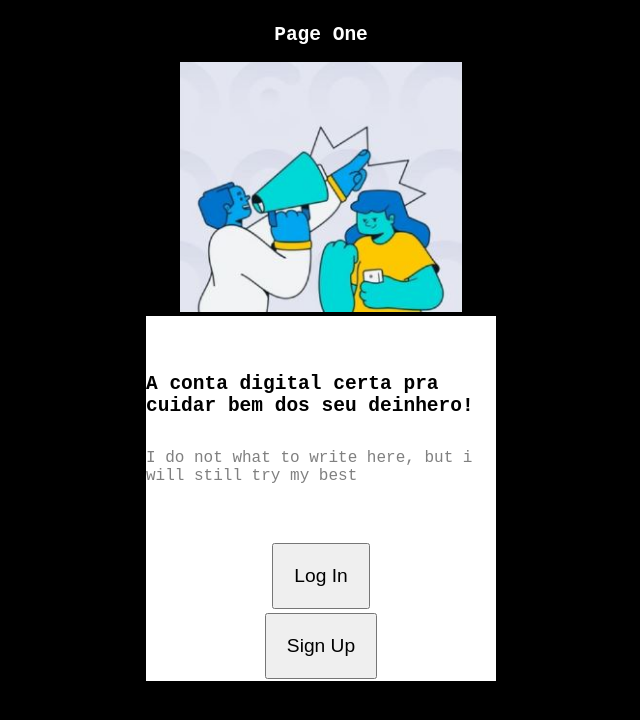
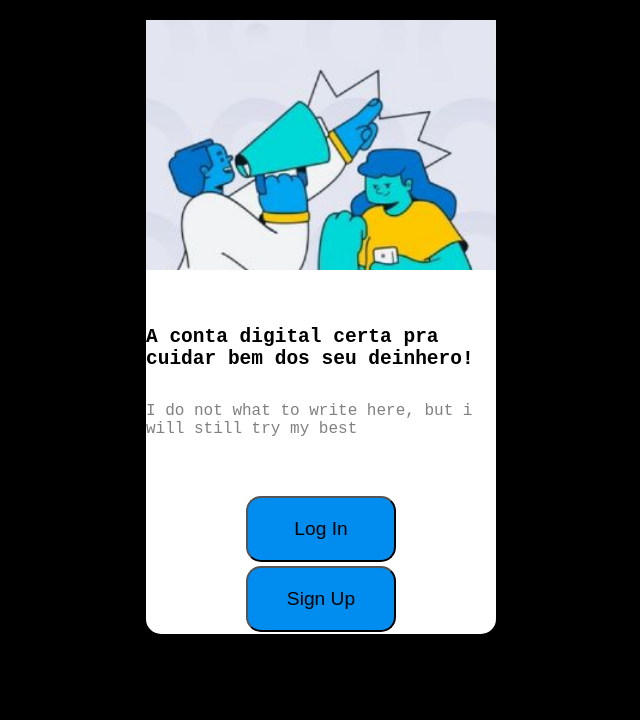
Before and after one commit to satindersingh472/gridZero, a plain HTML site: page pageOne.html in a window 1280 px wide. Shown: the whole page, without its empty margins (319-959 px from the left). Drawn offline with Linux system fonts and the light colour scheme.

Commit message:
finished

```diff
--- a/css/pageOne.css
+++ b/css/pageOne.css
@@ -2,7 +2,9 @@ body section{
     background-color: white;
     display: grid;
     width: 350px;
-    margin: 0 auto;
+    margin: 20px auto 20px auto;
+    border-radius: 15px;
+
 }
 body{
     background-color: black;
@@ -15,7 +17,7 @@ header{
     background-color: black;
     color: white;
 }
-header div img{
+header img{
     height: 250px;
     width: 100%;
     object-fit: cover;
@@ -42,4 +44,8 @@ footer button:nth-child(1), footer button:nth-child(2){
     padding: 20px;
     margin: 2px;
     font-size: 1.2rem;
+    width: 150px;
+    border-radius: 15px;
+    background-color: #018CEF;
+
 }
--- a/pageOne.html
+++ b/pageOne.html
@@ -35,12 +35,8 @@
 <body>
     <section>
         <header>
-            <div>
-                <h1>Page One</h1>
-            </div>
-            <div>
-                <img src="images/grid_hero.JPG" alt="a random image">
-            </div>
+            <img src="images/grid_hero.JPG" alt="a random image">
+
         </header>
 
         <main>
```
